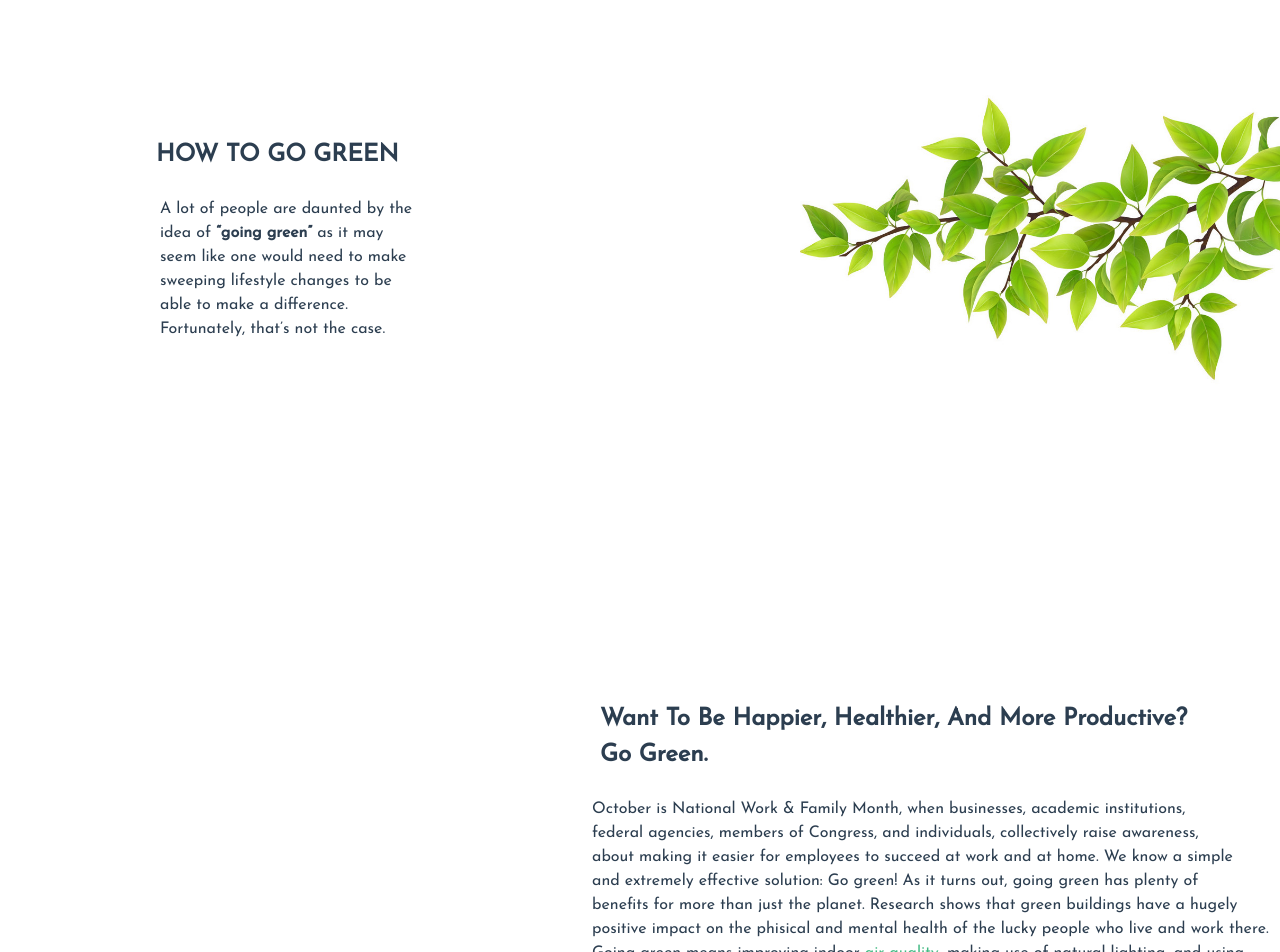
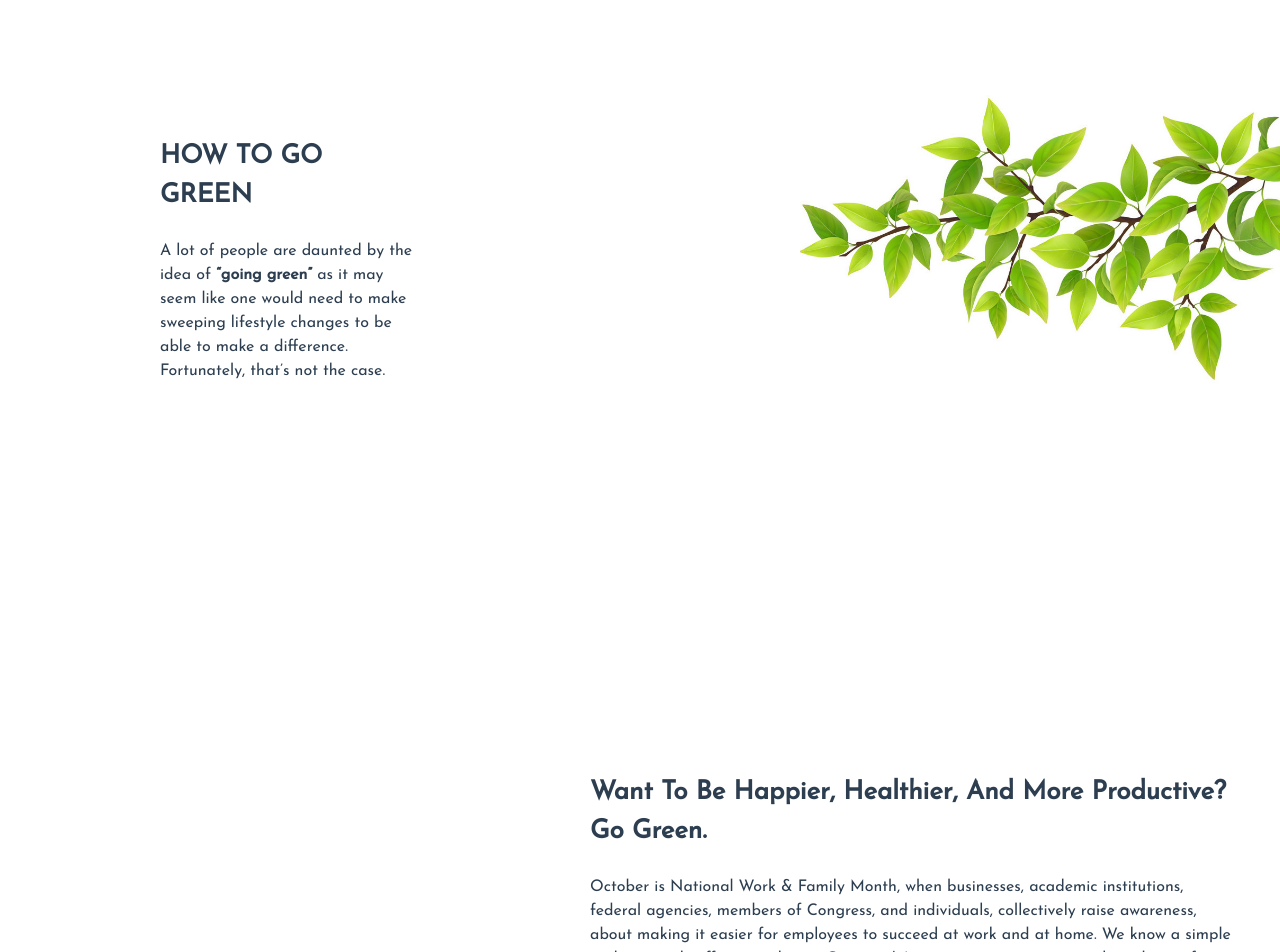
Before and after one commit to Alicerichardson28/eco-freak-frontend-with-Vue, a Vue app: page / in a window 1280 px wide. Shown: the part 120-1072 px from the top of the page. Built offline with nearby package versions, Linux system fonts and the light colour scheme; what vue-resource would draw is missing.

Commit message:
make home page first content responsive, change the url backend to deploy backend url

```diff
--- a/package.json
+++ b/package.json
@@ -17,7 +17,9 @@
     "mdbvue": "^6.7.1",
     "vue": "^2.6.11",
     "vue-material": "^1.0.0-beta-15",
+    "vue-mq": "^1.0.1",
     "vue-resource": "^1.5.1",
+    "vue-responsive": "^1.1.0",
     "vue-router": "^3.2.0",
     "vuex": "^3.4.0"
   },
--- a/src/views/Blog.vue
+++ b/src/views/Blog.vue
@@ -88,7 +88,7 @@ export default {
     },
     data () {
         return {
-        API_URL:"http://localhost:4000/api/",
+        API_URL:"https://eco-freak-backend.herokuapp.com/api/",
         posts: [],
         postCount: 6
         }
--- a/src/views/Home.vue
+++ b/src/views/Home.vue
@@ -1,7 +1,9 @@
 <template>
   <div class="home-container">
       <div class="first-content-container">
-        <h1 class="header">HOW TO GO GREEN</h1>
+        <div class='header-container'>
+          <h1 class="header">HOW TO GO GREEN</h1>
+        </div>
         <br>
         <p class="paragrah-container">
         A lot of people are daunted by the idea of
@@ -97,6 +99,7 @@
 
 <script>
   import { mdbCarousel } from "mdbvue";
+
   export default {
     name: "VideoCarouselPage",
     components: {
@@ -188,6 +191,7 @@
   }
 
   .home-container{
+    width: 100%;
     display: flex;
     flex-direction: row;
   }
@@ -198,9 +202,9 @@
   .header {
     width: 80%;
     text-align: left;
-    margin-left: 6.5em;
+    margin-left: 160px;
     font-weight: 700;
-    font-size: 150%;
+    font-size: 26px;
     font-family: 'Josefin Sans', sans-serif;
   }
   .paragrah-container {
@@ -223,14 +227,14 @@
   .content-header {
     margin-top: 15em;
     font-weight: 700;
-    font-size: 150%;
+    font-size: 26px;
     text-align: left;
-    margin-left: 25em;
+    margin-left: 590px;
     font-family: 'Josefin Sans', sans-serif;
   }
   .content{
     text-align: left;
-    margin-left: 37em;
+    margin-left: 590px;
     font-family: 'Josefin Sans', sans-serif;
   }
   .third-content-container{
@@ -382,5 +386,68 @@
   .content-link {
     color: #42b983;
   }
+   /* responsive Mobile screen */
+     @media screen and (max-width: 375px) {
+      .first-content-container {
+        width: 60%;
+        margin-left: 0;
+      }
+      .header-container {
+         width: 100%;
+      }
+      .header {
+        text-align: left;
+        margin: 0;
+        font-weight: 700;
+        font-size: 17px;
+      }
+       .paragrah-container {
+        align-items: center;
+        text-align: left;
+        margin-left: 0;
+        margin-right: 0;
+        width: 100%;
+        font-family: 'Josefin Sans', sans-serif;
+      }
+      .image-container {
+          display: none;
+      }
+       .content-header {
+        margin-top: 15em;
+        font-weight: 700;
+        font-size: 17px;
+        text-align: left;
+        margin-left: 0;
+      }
+      .content{
+        text-align: left;
+        margin-left: 0;
+        font-family: 'Josefin Sans', sans-serif;
+      }
+    }
+    /* responsive Tablet screen */
+    @media screen and (max-width: 768px) {
+
+    }
+
+    /* responsive Laptop screen */
+    @media screen and (max-width: 1050px) {
+
+    }
 
 </style>
+
+
+// /* responsive Mobile screen */
+//      @media screen and (max-width: 375px) {
+
+//     }
+//     /* responsive Tablet screen */
+//     @media screen and (max-width: 768px) {
+
+//     }
+
+//     /* responsive Laptop screen */
+//     @media screen and (max-width: 1050px) {
+
+//     }
--- a/src/views/components/NewBlog.vue
+++ b/src/views/components/NewBlog.vue
@@ -24,7 +24,7 @@ export default {
       }
   }, methods: {
       post:function() {
-          this.$http.post('http://localhost:4000/api/post/new',{
+          this.$http.post('https://eco-freak-backend.herokuapp.com/api/post/new',{
               title: this.Blog.title,
               author: this.Blog.author,
               content: this.Blog.content
```
Also changed, not shown: 1 other file (tests, documents, lock files or other folders).
